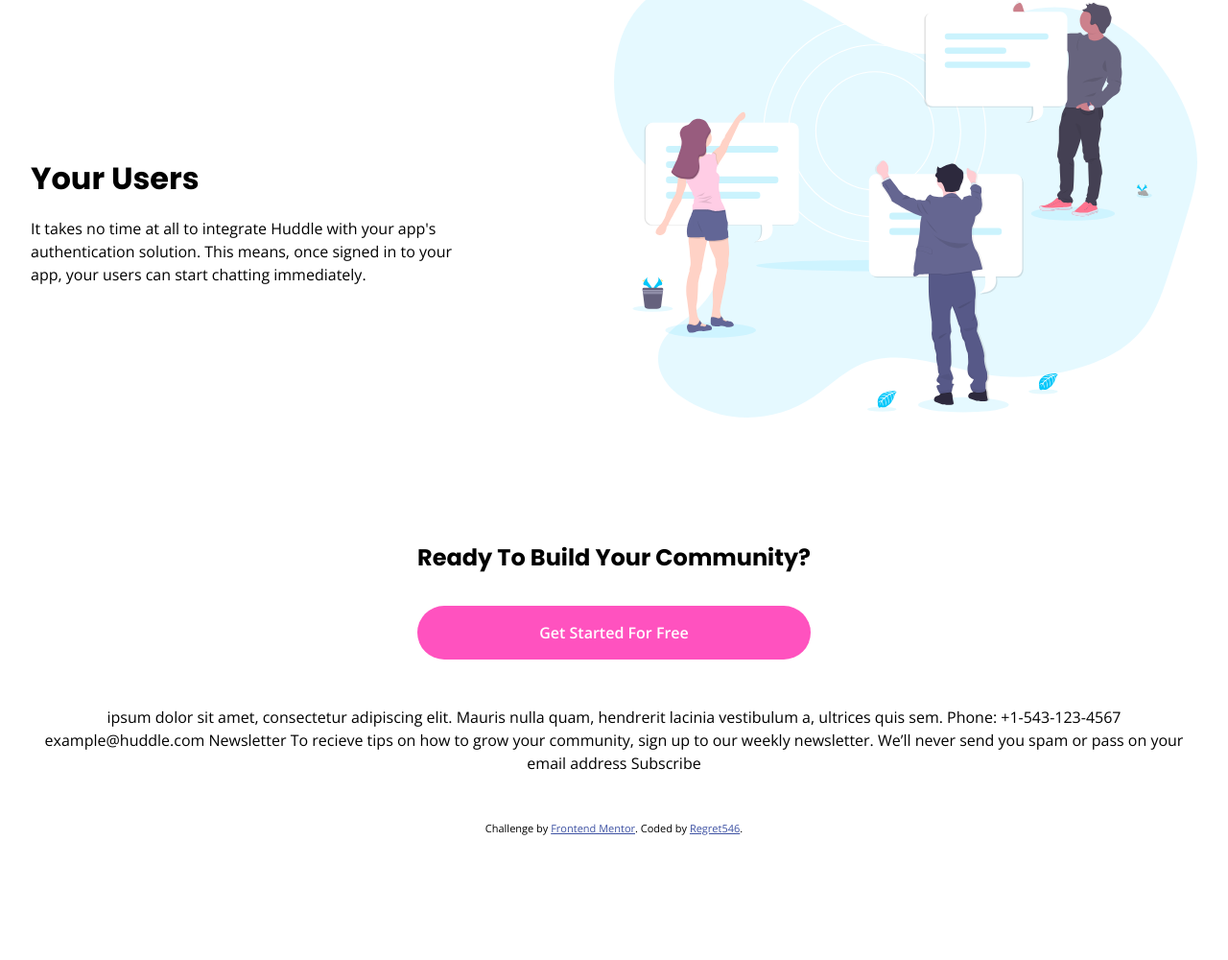
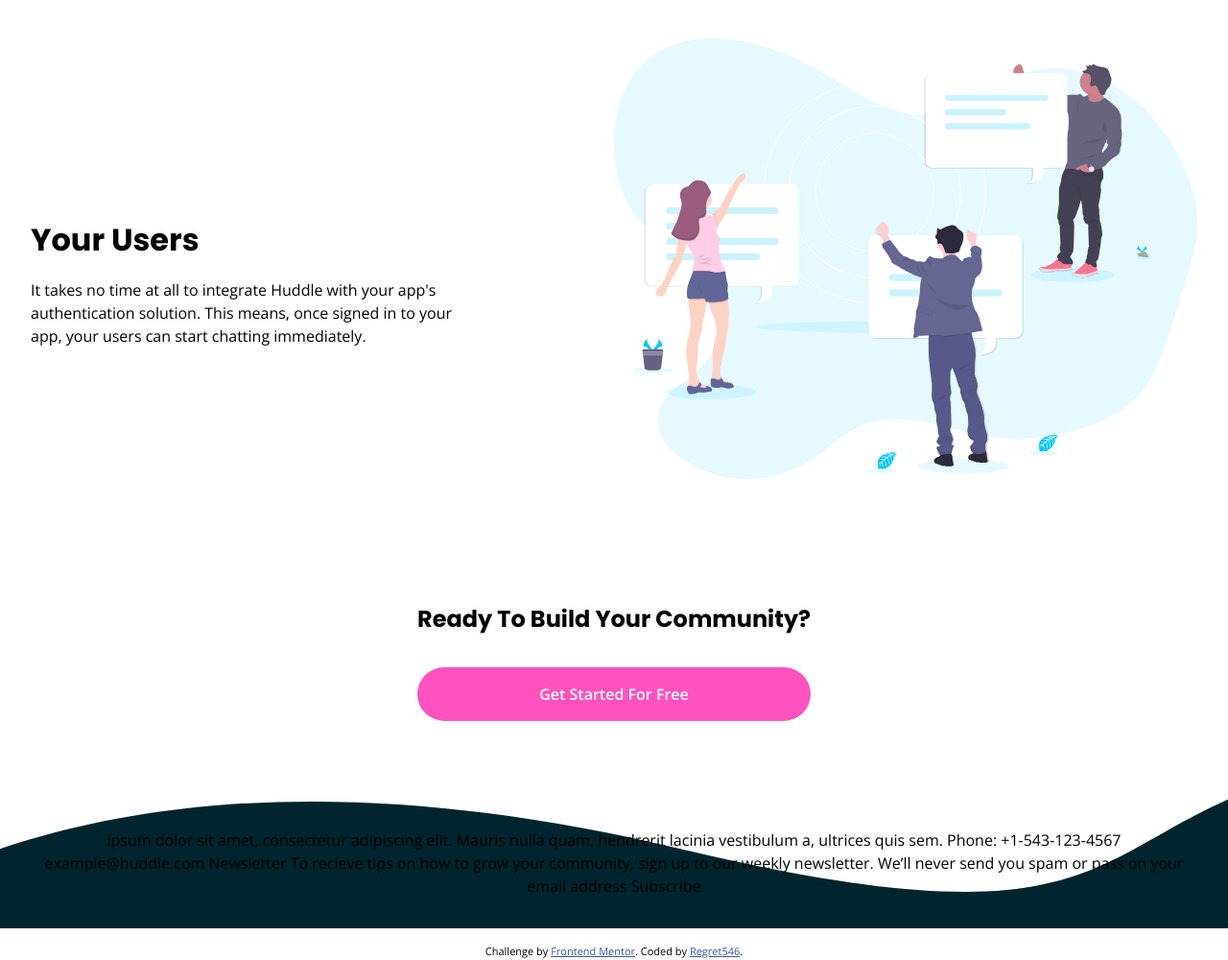
Before and after one commit to regret546/huddle-landing-page-with-curved-sections-master, a website: page index.html in a window 1280 px wide. Shown: the part 2782-3782 px from the top of the page at 96% size. Before the commit the page ends 3654 px from the top, so only its background shows below. Drawn offline with nearby package versions, Linux system fonts and the light colour scheme.

Commit message:
fix some padding issue and background issue

```diff
--- a/app/scss/layout/_huddle_main.scss
+++ b/app/scss/layout/_huddle_main.scss
@@ -1,18 +1,22 @@
 .huddle__main {
   min-height: 100vh;
-  max-width: 1440px;
   display: grid;
   gap: 3rem;
-  padding: 2rem;
 
   @media only screen and (min-width: 992px) {
+    width: 100%;
+    justify-items: center;
+  }
+  &_header,
+  &_body {
+    width: 100%;
     max-width: 1400px;
+    display: grid;
+    justify-items: center;
   }
   &_header,
   &_body,
   &_footer {
-    width: 100%;
-    display: grid;
-    justify-items: center;
+    padding: 2rem;
   }
 }
--- a/app/scss/layout/_index.scss
+++ b/app/scss/layout/_index.scss
@@ -1,3 +1,3 @@
-@forward "huddle_main";
 @forward "sections";
 @forward "util";
+@forward "huddle_main";
--- a/app/scss/layout/sections/_footer.scss
+++ b/app/scss/layout/sections/_footer.scss
@@ -0,0 +1,7 @@
+.huddle__main {
+  &_footer {
+    background: url("../../../../images/bg-footer-top-mobile.svg") no-repeat;
+    background-position: top center;
+    background-size: 100% 100%;
+  }
+}
--- a/index.html
+++ b/index.html
@@ -110,7 +110,7 @@
         </div>
       </section>
 
-      <section class="huddle__main_body_footer">
+      <section class="huddle__main_footer">
         ipsum dolor sit amet, consectetur adipiscing elit. Mauris nulla quam,
         hendrerit lacinia vestibulum a, ultrices quis sem. Phone:
         +1-543-123-4567 example@huddle.com Newsletter To recieve tips on how to
```
Also changed, not shown: dist/style.css, 1 other file.
